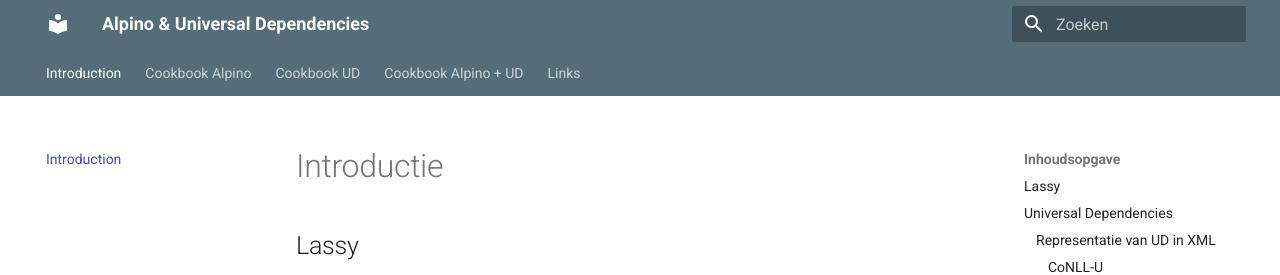
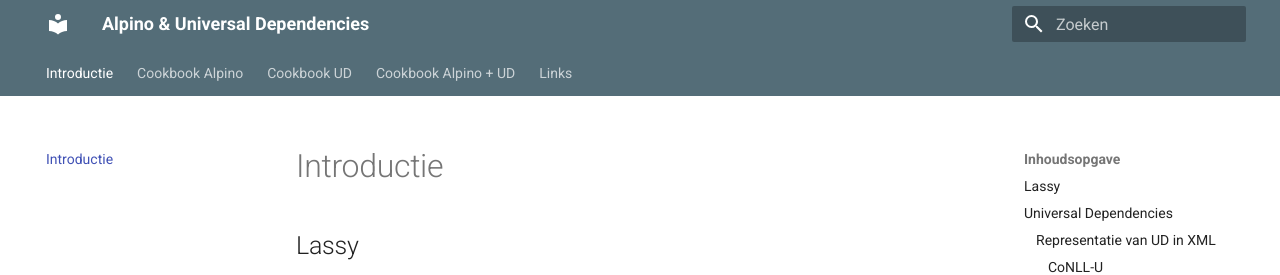
Before and after one commit to rug-compling/alud-docs, an MkDocs documentation site: the page built from docs/index.md, in a window 1280 px wide and 900 px high. Shown: the top 275 px of the window. Built offline with MkDocs 1.6.1 and Material for MkDocs 9.7.7, drawn with Linux system fonts in a browser that asks for light colours.

Commit message:
menu: Introduction -> Introductie

```diff
--- a/mkdocs.yml
+++ b/mkdocs.yml
@@ -34,7 +34,7 @@ extra:
           name: This documentation on GitHub
 
 nav:
-    - 'Introduction': 'index.md'
+    - 'Introductie': 'index.md'
     - 'Cookbook Alpino': 'alpino.md'
     - 'Cookbook UD': 'ud.md'
     - 'Cookbook Alpino + UD': 'alpinoud.md'
```
